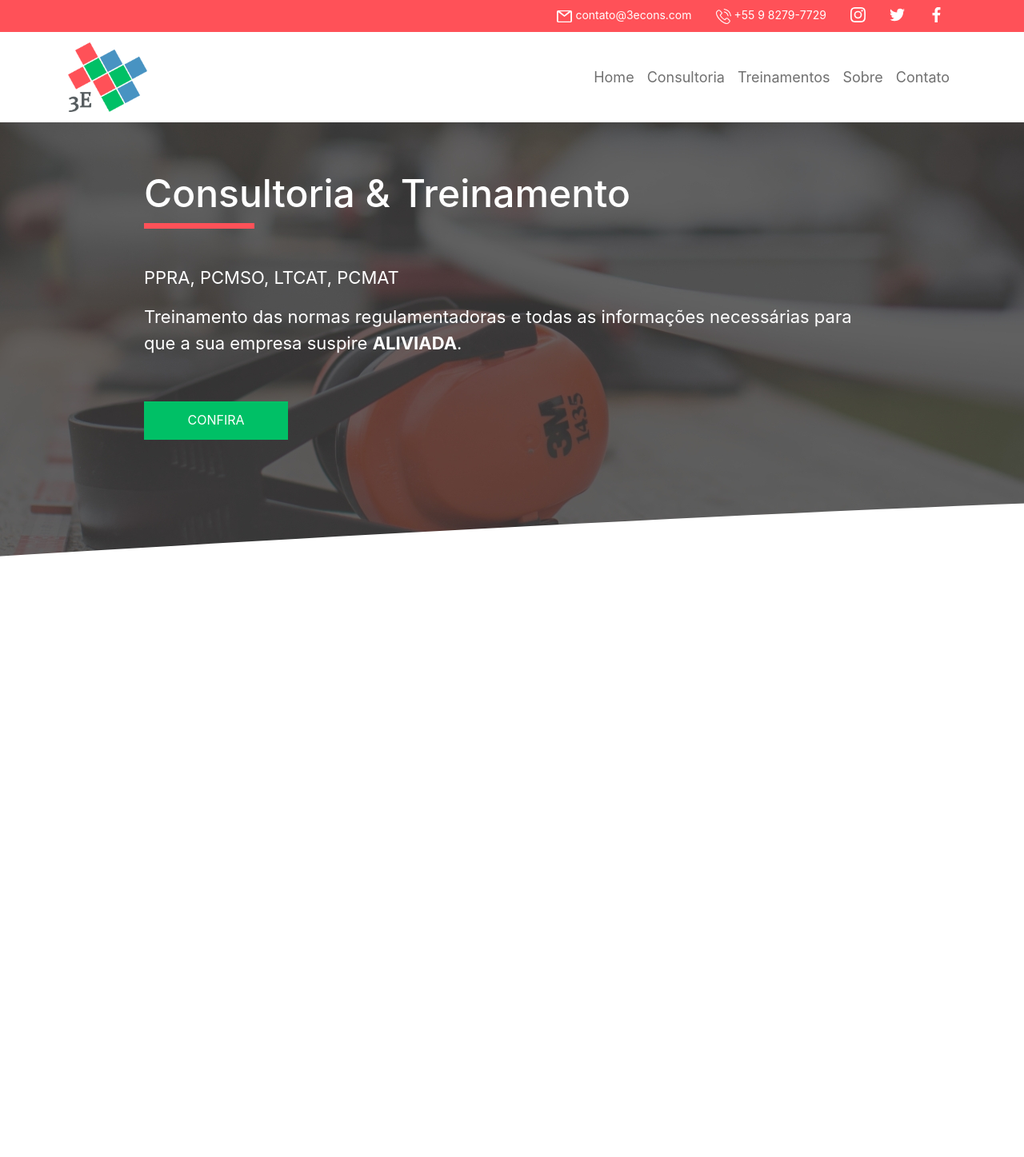
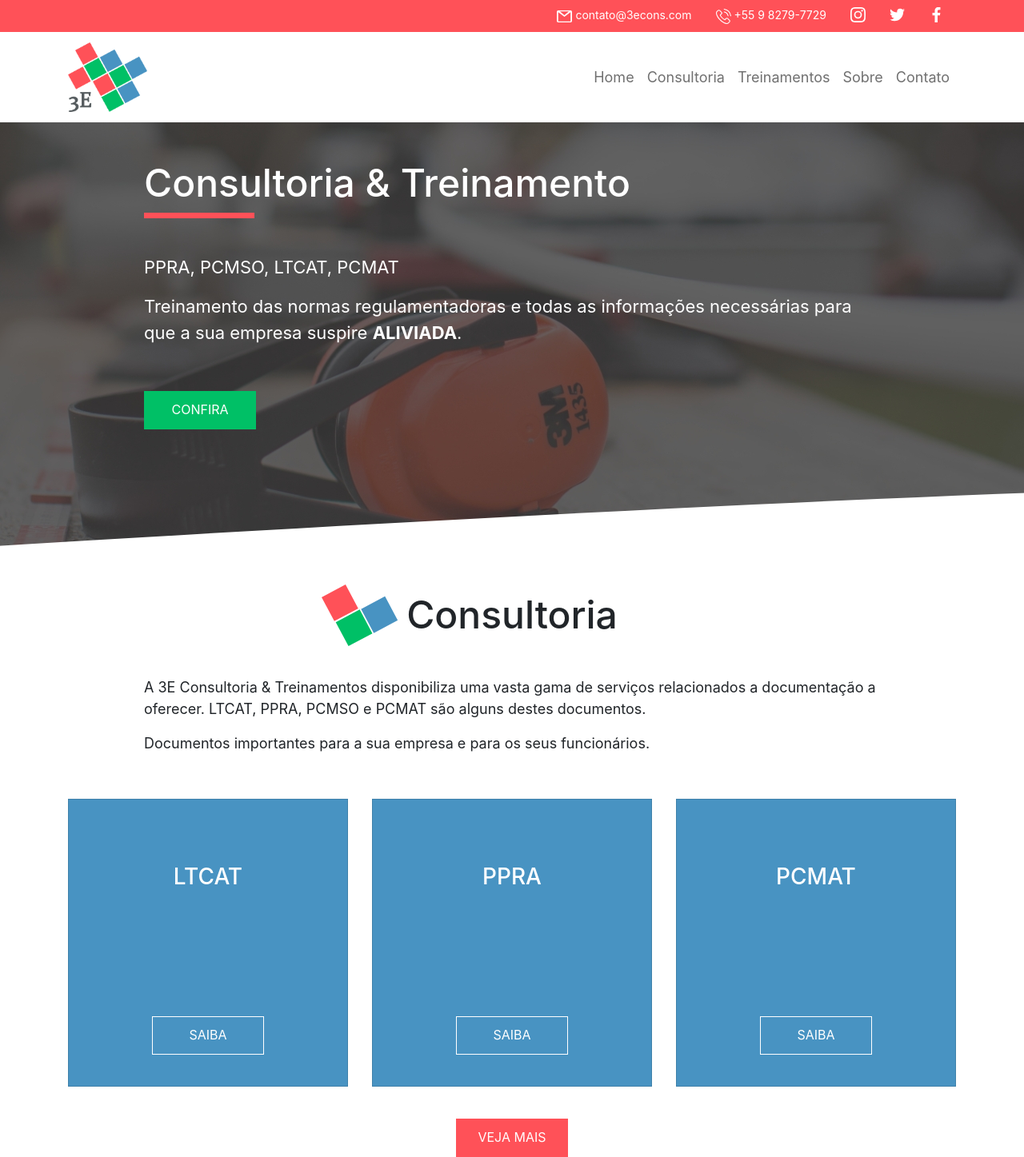
Before and after one commit to caraujo07/caraujo07.github.io, a PHP site: page / in a window 1280 px wide. Shown: the whole page at 80% size. Before the commit the page ends 696 px from the top, so only its background shows below. Run offline with PHP 8.4, Linux system fonts and the light colour scheme.

Commit message:
adicionando seção de consultoria

```diff
--- a/css/index.css
+++ b/css/index.css
@@ -1,3 +1,4 @@
+
 header #top-bar {
   height: 40px;
   width: 100%;
@@ -168,6 +169,7 @@
 
 .presentation {
   position: relative;
+  margin-top: 140px;
   height: 600px;
   width: 100%;
   background: url('../img/abre.jpg') no-repeat center center;
@@ -185,14 +187,14 @@
   background-size: cover;
 }
 
-.presentation h2 {
+.presentation h1 {
   font-size: 48px;
   color: #FFF;
   margin-top: 60px;
   position: relative;
 }
 
-.presentation h2::after {
+.presentation h1::after {
   content: '';
   display: block;
   width: 15%;
@@ -217,7 +219,7 @@
   color: #FFF;
   border-radius: 0;
   text-transform: uppercase;
-  width: 180px;
+  width: 140px;
   height: 48px;
   margin-top: 40px;
   padding: 10px;
@@ -226,3 +228,84 @@
 .presentation .btn:hover {
   background: #04ac5e;
 }
+
+
+/* CONSULTORIA */
+
+.cons {
+  height: 80vh;
+}
+
+.cons h2 {
+  font-size: 48px;
+  text-align: center;
+  position: relative;
+}
+
+.cons h2::before {
+  content: '';
+  display: block;
+  position: absolute;
+  width: 100%;
+  height: 78px;
+  background: url('../img/call.png') no-repeat;
+  left: 6%;
+  top: -15%;
+}
+
+.cons .intro {
+  margin-top: 40px;
+}
+
+.cons .intro p {
+  font-size: 18px;
+}
+
+.cons .btn {
+  display: block;
+  margin: 40px auto 0 auto;
+  background: #FF5158;
+  color: #FFF;
+  text-transform: uppercase;
+  border-radius: 0;
+  width: 140px;
+  height: 48px;
+  padding: 10px;
+}
+
+.cons .btn:hover {
+  background: rgb(221, 77, 82);
+  transition: all .3s;
+}
+
+.card {
+  margin-top: 40px;
+  width: 100%;
+  height: 360px;
+  background: #4893C2;
+  border-radius: 0;
+}
+
+.card h3 {
+  color: #FFF;
+  text-align: center;
+  margin-top: 10vh;
+}
+
+.card .btn {
+  background: none;
+  border: 1px solid #FFF;
+  color: #FFF;
+  width: 140px;
+  height: 48px;
+  border-radius: 0;
+  padding: 10px;
+  display: block;
+  margin: 150px auto 0 auto;
+}
+
+.card .btn:hover {
+  background: #FFF;
+  color: #4893C2;
+  transition: all .3s;
+}
--- a/index.html
+++ b/index.html
@@ -30,7 +30,7 @@
   <link rel="stylesheet" href="css/index.css">
 </head>
 <body>
-  <header>
+  <header class="fixed-top">
     <nav id="top-bar">
       <div class="container">
         <ul>
@@ -117,11 +117,50 @@
     <div class="container">
       <div class="row">
         <div class="col-md-10 offset-md-1">
-          <h2>Consultoria & Treinamento</h2>
+          <h1>Consultoria & Treinamento</h1>
           <p>PPRA, PCMSO, LTCAT, PCMAT</p>
-
           <p>Treinamento das normas regulamentadoras e todas as informações necessárias para que a sua empresa suspire <strong>ALIVIADA</strong>.</p>
           <a href="#" class="btn">confira</a>
+        </div>
+      </div>
+    </div>
+  </section>
+  <section class="cons">
+    <div class="container">
+      <div class="row">
+        <div class="col-md-6 offset-md-3">
+          <h2>Consultoria</h2>
+        </div>
+      </div>
+      <div class="row">
+        <div class="col-md-10 offset-md-1">
+          <div class="intro">
+            <p>A 3E Consultoria & Treinamentos disponibiliza uma vasta gama de serviços relacionados a documentação a oferecer. LTCAT, PPRA, PCMSO e PCMAT são alguns destes documentos.</p>
+            <p>Documentos importantes para a sua empresa e para os seus funcionários.</p>
+          </div>
+        </div>
+      </div>
+      <div class="row">
+        <div class="col-md-4">
+          <div class="card">
+            <h3>LTCAT</h3>
+            <a href="#" class="btn">SAIBA</a>
+          </div>
+        </div>
+        <div class="col-md-4">
+          <div class="card">
+            <h3>PPRA</h3>
+            <a href="#" class="btn">SAIBA</a>
+          </div>
+        </div>
+        <div class="col-md-4">
+          <div class="card">
+            <h3>PCMAT</h3>
+            <a href="#" class="btn">SAIBA</a>
+          </div>
+        </div>
+        <div class="col-md-10 offset-md-1">
+          <a href="#" class="btn">Veja mais</a>
         </div>
       </div>
     </div>
```
Also changed, not shown: img/call.png (added).
